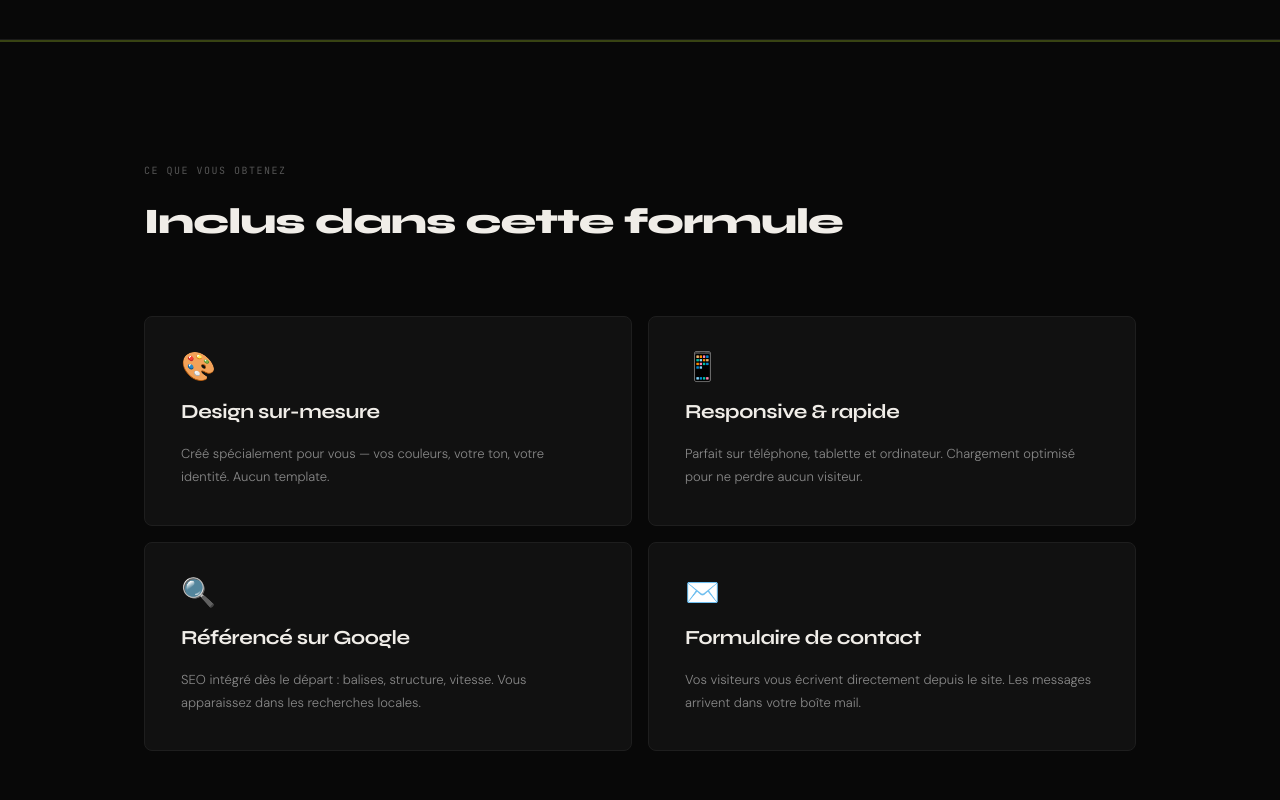
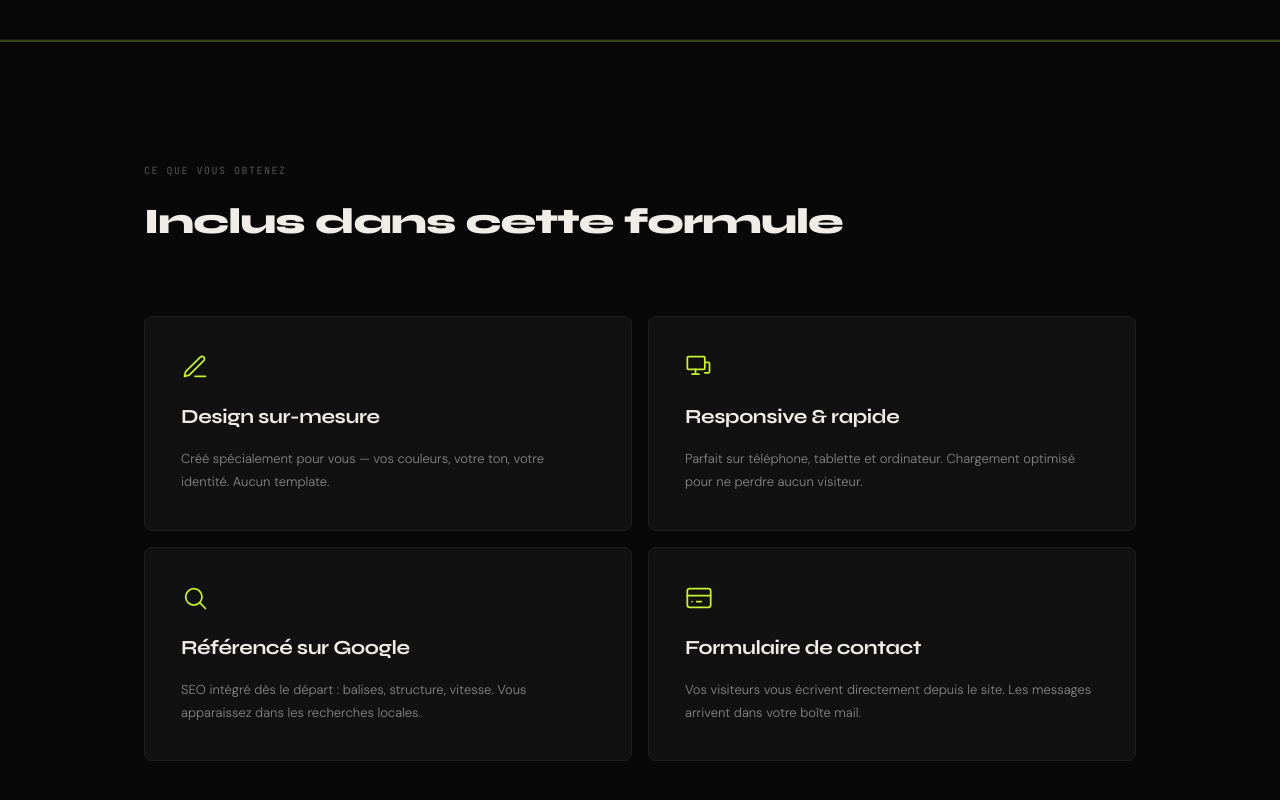
Before and after one commit to Gaabriiell9/gf-web, a React (Vite) app: page /site-vitrine in a window 1280 px wide. Shown: the part 532-1332 px from the top of the page. Built offline with nearby package versions, Linux system fonts and the light colour scheme.

Commit message:
feat: icônes SVG pro sur pages détails

```diff
--- a/src/pages/ApplicationWeb.jsx
+++ b/src/pages/ApplicationWeb.jsx
@@ -4,22 +4,47 @@ import styles from './ProductPage.module.css'
 
 const cards = [
   {
-    icon: '🔐',
+    icon: (
+      <svg width="28" height="28" viewBox="0 0 24 24" fill="none" stroke="currentColor" strokeWidth="1.5" strokeLinecap="round" strokeLinejoin="round">
+        <circle cx="12" cy="8" r="4"/>
+        <path d="M4 20c0-4 3.6-7 8-7s8 3 8 7"/>
+      </svg>
+    ),
     title: 'Espace membres',
     desc: "Inscription, connexion, profil personnel. Vos clients accèdent à leur espace privé depuis n'importe quel appareil.",
   },
   {
-    icon: '💳',
+    icon: (
+      <svg width="28" height="28" viewBox="0 0 24 24" fill="none" stroke="currentColor" strokeWidth="1.5" strokeLinecap="round" strokeLinejoin="round">
+        <rect x="2" y="5" width="20" height="14" rx="2"/>
+        <path d="M2 10h20"/>
+        <path d="M6 15h4"/>
+      </svg>
+    ),
     title: 'Paiement en ligne',
     desc: "Vendez des produits, abonnements ou prestations. Encaissement sécurisé et factures automatiques.",
   },
   {
-    icon: '📊',
+    icon: (
+      <svg width="28" height="28" viewBox="0 0 24 24" fill="none" stroke="currentColor" strokeWidth="1.5" strokeLinecap="round" strokeLinejoin="round">
+        <path d="M4 20V14"/>
+        <path d="M9 20V10"/>
+        <path d="M14 20V4"/>
+        <path d="M19 20v-6"/>
+      </svg>
+    ),
     title: 'Tableau de bord',
     desc: "Gérez vos données, commandes et utilisateurs depuis une interface claire faite sur mesure pour vous.",
   },
   {
-    icon: '🚀',
+    icon: (
+      <svg width="28" height="28" viewBox="0 0 24 24" fill="none" stroke="currentColor" strokeWidth="1.5" strokeLinecap="round" strokeLinejoin="round">
+        <path d="M12 2L8 6H5a1 1 0 00-1 1v3l-2 5v1h20v-1l-2-5V7a1 1 0 00-1-1h-3L12 2z"/>
+        <path d="M9 21v-1a3 3 0 006 0v1"/>
+        <path d="M12 6v6"/>
+        <path d="M9 12h6"/>
+      </svg>
+    ),
     title: 'Déploiement inclus',
     desc: "Mise en production complète, documentation et suivi post-lancement de 30 jours inclus.",
   },
@@ -90,7 +115,7 @@ export default function ApplicationWeb() {
           <div className={styles.cardsGrid}>
             {cards.map((c) => (
               <div key={c.title} className={styles.card}>
-                <span className={styles.cardIcon}>{c.icon}</span>
+                <span className={styles.cardIcon} style={{ color: '#c8f135' }}>{c.icon}</span>
                 <p className={styles.cardTitle}>{c.title}</p>
                 <p className={styles.cardDesc}>{c.desc}</p>
               </div>
--- a/src/pages/SiteVitrine.jsx
+++ b/src/pages/SiteVitrine.jsx
@@ -4,22 +4,45 @@ import styles from './ProductPage.module.css'
 
 const cards = [
   {
-    icon: '🎨',
+    icon: (
+      <svg width="28" height="28" viewBox="0 0 24 24" fill="none" stroke="currentColor" strokeWidth="1.5" strokeLinecap="round" strokeLinejoin="round">
+        <path d="M12 20h9"/>
+        <path d="M16.5 3.5a2.121 2.121 0 013 3L7 19l-4 1 1-4L16.5 3.5z"/>
+      </svg>
+    ),
     title: 'Design sur-mesure',
     desc: "Créé spécialement pour vous — vos couleurs, votre ton, votre identité. Aucun template.",
   },
   {
-    icon: '📱',
+    icon: (
+      <svg width="28" height="28" viewBox="0 0 24 24" fill="none" stroke="currentColor" strokeWidth="1.5" strokeLinecap="round" strokeLinejoin="round">
+        <rect x="2" y="3" width="15" height="11" rx="1"/>
+        <path d="M17 8h3a1 1 0 011 1v7a1 1 0 01-1 1h-3"/>
+        <path d="M6 18h6"/>
+        <path d="M9 14v4"/>
+      </svg>
+    ),
     title: 'Responsive & rapide',
     desc: "Parfait sur téléphone, tablette et ordinateur. Chargement optimisé pour ne perdre aucun visiteur.",
   },
   {
-    icon: '🔍',
+    icon: (
+      <svg width="28" height="28" viewBox="0 0 24 24" fill="none" stroke="currentColor" strokeWidth="1.5" strokeLinecap="round" strokeLinejoin="round">
+        <circle cx="11" cy="11" r="7"/>
+        <path d="M21 21l-4.35-4.35"/>
+      </svg>
+    ),
     title: 'Référencé sur Google',
     desc: "SEO intégré dès le départ : balises, structure, vitesse. Vous apparaissez dans les recherches locales.",
   },
   {
-    icon: '✉️',
+    icon: (
+      <svg width="28" height="28" viewBox="0 0 24 24" fill="none" stroke="currentColor" strokeWidth="1.5" strokeLinecap="round" strokeLinejoin="round">
+        <rect x="2" y="4" width="20" height="16" rx="2"/>
+        <path d="M2 10h20"/>
+        <path d="M6 15h.01M10 15h4"/>
+      </svg>
+    ),
     title: 'Formulaire de contact',
     desc: "Vos visiteurs vous écrivent directement depuis le site. Les messages arrivent dans votre boîte mail.",
   },
@@ -90,7 +113,7 @@ export default function SiteVitrine() {
           <div className={styles.cardsGrid}>
             {cards.map((c) => (
               <div key={c.title} className={styles.card}>
-                <span className={styles.cardIcon}>{c.icon}</span>
+                <span className={styles.cardIcon} style={{ color: '#c8f135' }}>{c.icon}</span>
                 <p className={styles.cardTitle}>{c.title}</p>
                 <p className={styles.cardDesc}>{c.desc}</p>
               </div>
```
